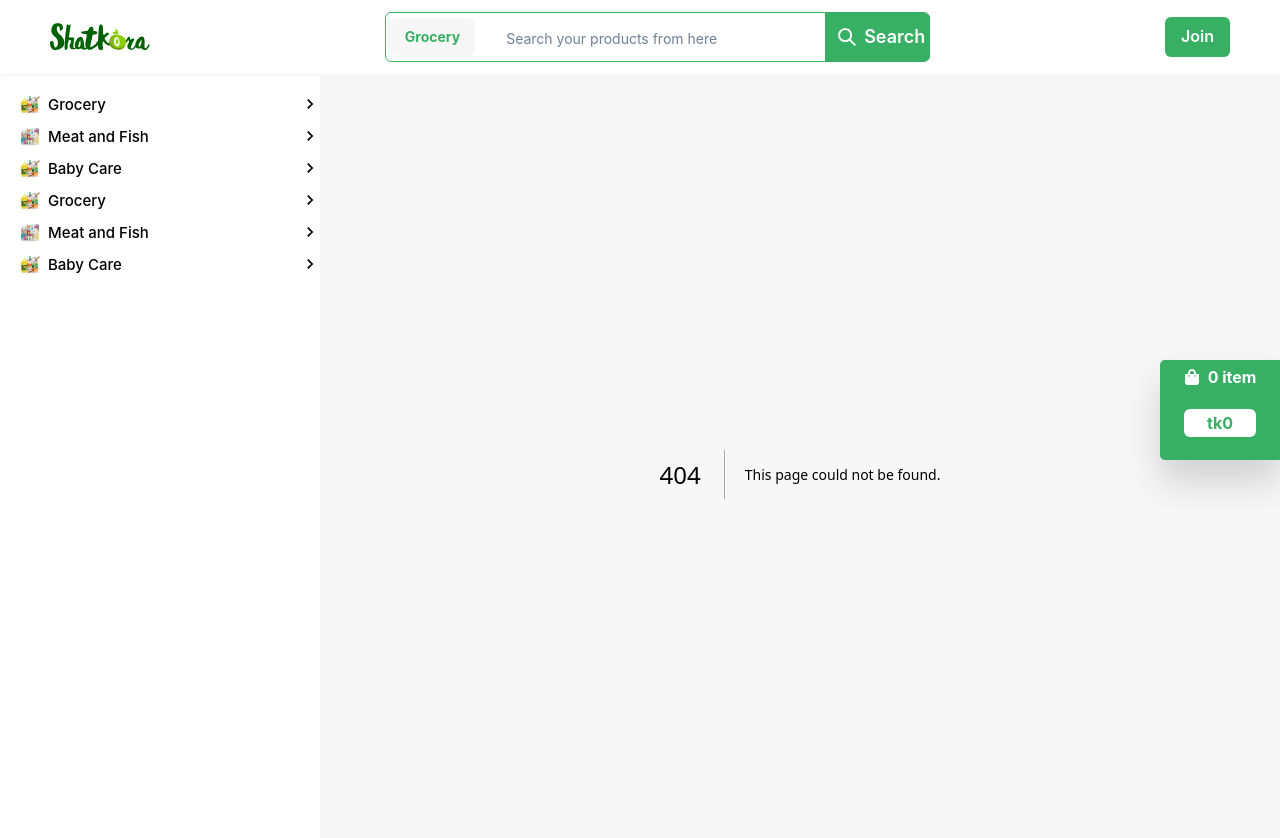
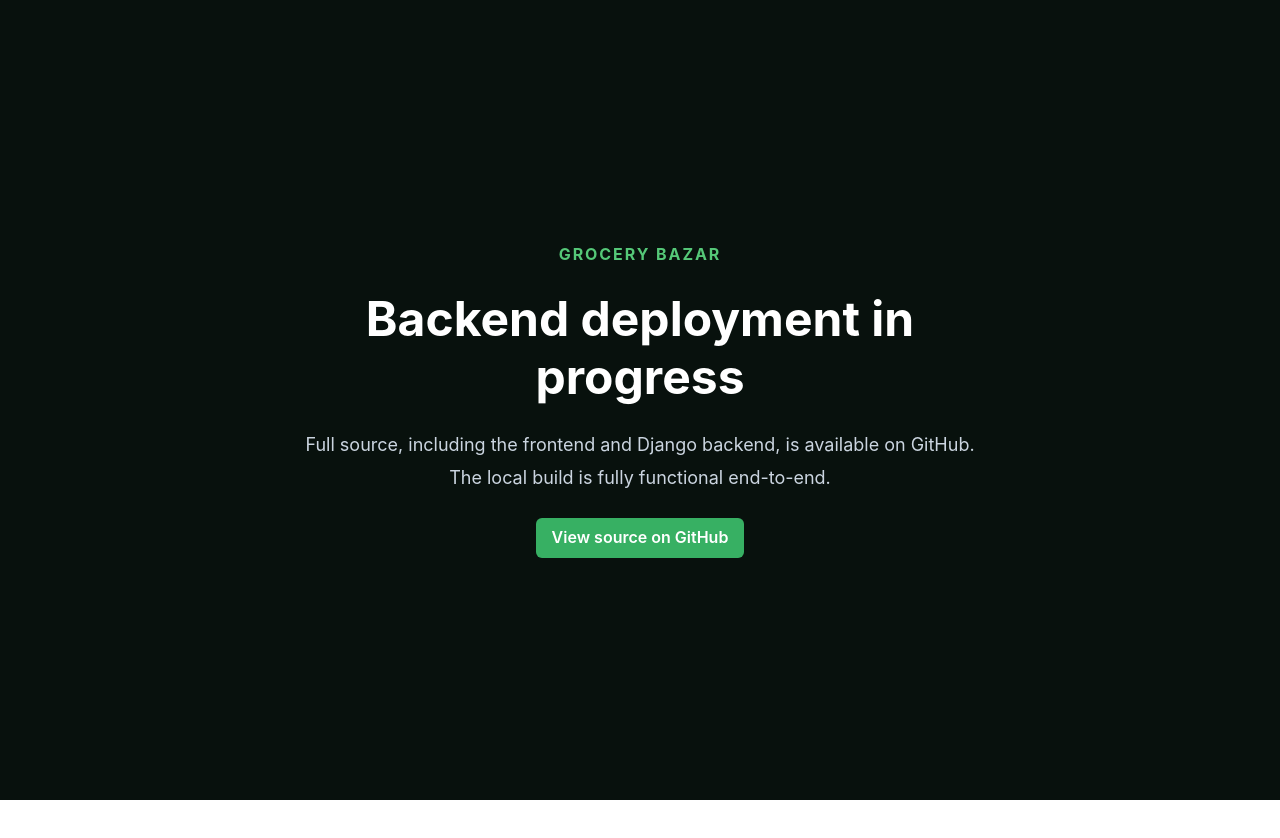
Before and after one commit to mahfuj02/grocery-bazar, a Next.js app: page /maintenance in a window 1280 px wide. Before the commit this address had no page. Shown: the top 838 px of the page. After the commit the page ends 800 px from the top, so only its background shows below. Built offline with nearby package versions, Linux system fonts and the light colour scheme.

Commit message:
Add maintenance mode route gate

```diff
--- a/components/layouts/Layout.tsx
+++ b/components/layouts/Layout.tsx
@@ -13,6 +13,8 @@
   const router = useRouter();
   const isProductDetail = pageName === "productDetailPage" || router.pathname.startsWith("/product/");
 
+  if (router.pathname === "/maintenance") return <>{children}</>;
+
   return (
     <>
       <Navbar />
--- /dev/null
+++ b/pages/maintenance.tsx
@@ -0,0 +1,32 @@
+import { Box, Button, Heading, Link, Text, VStack } from "@chakra-ui/react";
+
+const MaintenancePage = () => {
+  return (
+    <Box minH="100vh" bg="#08110d" color="white" display="grid" placeItems="center" px={6}>
+      <VStack maxW="680px" spacing={6} textAlign="center">
+        <Text color="#55c878" fontWeight="700" letterSpacing="0.12em" textTransform="uppercase">
+          Grocery Bazar
+        </Text>
+        <Heading fontSize={{ base: "3xl", md: "5xl" }}>
+          Backend deployment in progress
+        </Heading>
+        <Text color="gray.300" fontSize={{ base: "md", md: "lg" }} lineHeight="1.8">
+          Full source, including the frontend and Django backend, is available on GitHub.
+          The local build is fully functional end-to-end.
+        </Text>
+        <Button
+          as={Link}
+          href="https://github.com/mahfuj02/grocery-bazar"
+          isExternal
+          bg="#37B063"
+          color="white"
+          _hover={{ bg: "#2d9654", textDecoration: "none" }}
+        >
+          View source on GitHub
+        </Button>
+      </VStack>
+    </Box>
+  );
+};
+
+export default MaintenancePage;
```
Also changed, not shown: middleware.ts (added, +18 -0 lines).
